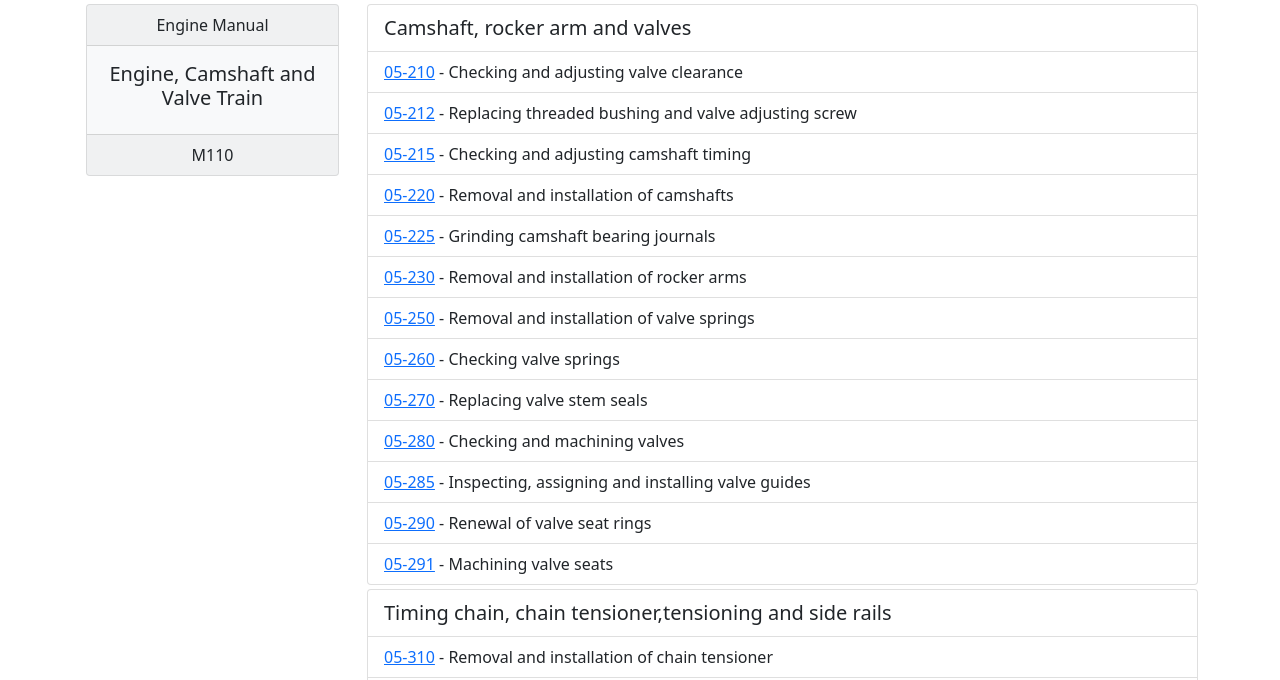
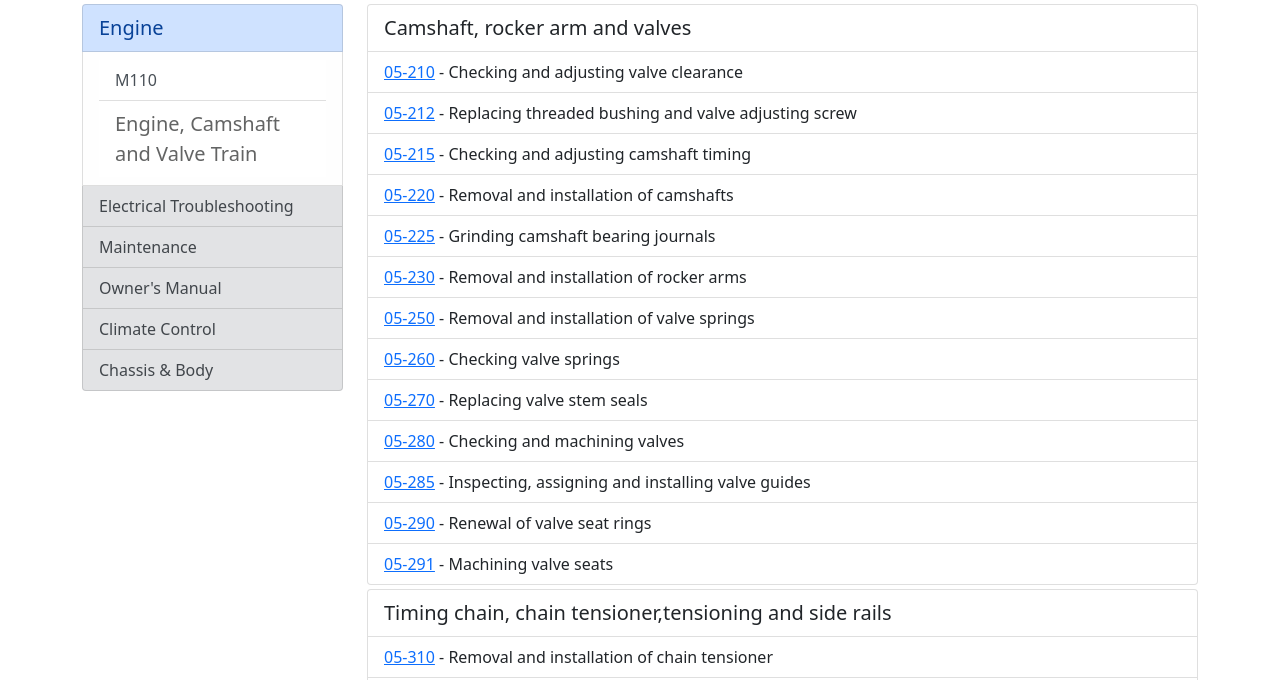
Before and after one commit to W116org/handbook, a Jekyll site: the page built from Engine/110/05-Engine.html, in a window 1280 px wide and 900 px high, cut to the strip 220-900 px from the top of the window. Built offline with Jekyll 4.4.1, drawn with Linux system fonts in a browser that asks for light colours; comment, search, counter and statistics services are not loaded.

Commit message:
Update 05-Engine.html

```diff
--- a/Engine/110/05-Engine.html
+++ b/Engine/110/05-Engine.html
@@ -8,12 +8,17 @@
 
 <div class="row">
   <div class="col-xs-12 col-md-3">
-    <div class="card text-center text-dark bg-light mb-3 mx-1">
-      <div class="card-header">Engine Manual</div>
-      <div class="card-body">
-          <h5 class="card-title">Engine, Camshaft and Valve Train</h5>
+    <div class="list-group">
+      <a href="/Engine/" class="list-group-item list-group-item-primary lead list-group-item-action">Engine</a>
+      <div class="list-group-item list-group-item-light list-group list-group-flush">
+        <a href="/Engine/110/" class="list-group-item list-group-item-action">M110</a>
+        <div class="list-group-item lead">Engine, Camshaft and Valve Train</div>
       </div>
-      <div class="card-footer">M110</div>
+      <a href="/ETM/" class="list-group-item list-group-item-secondary list-group-item-action">Electrical Troubleshooting</a>
+      <a href="/Maintenance/" class="list-group-item list-group-item-secondary list-group-item-action">Maintenance</a>
+      <a href="/OM/" class="list-group-item list-group-item-secondary list-group-item-action">Owner's Manual</a>
+      <a href="/Climate/" class="list-group-item list-group-item-secondary list-group-item-action">Climate Control</a>
+      <a href="/Chassis/" class="list-group-item list-group-item-secondary list-group-item-action">Chassis &amp; Body</a>
     </div>
   </div>
   <div class="col-xs-12 col-md-9">
```
